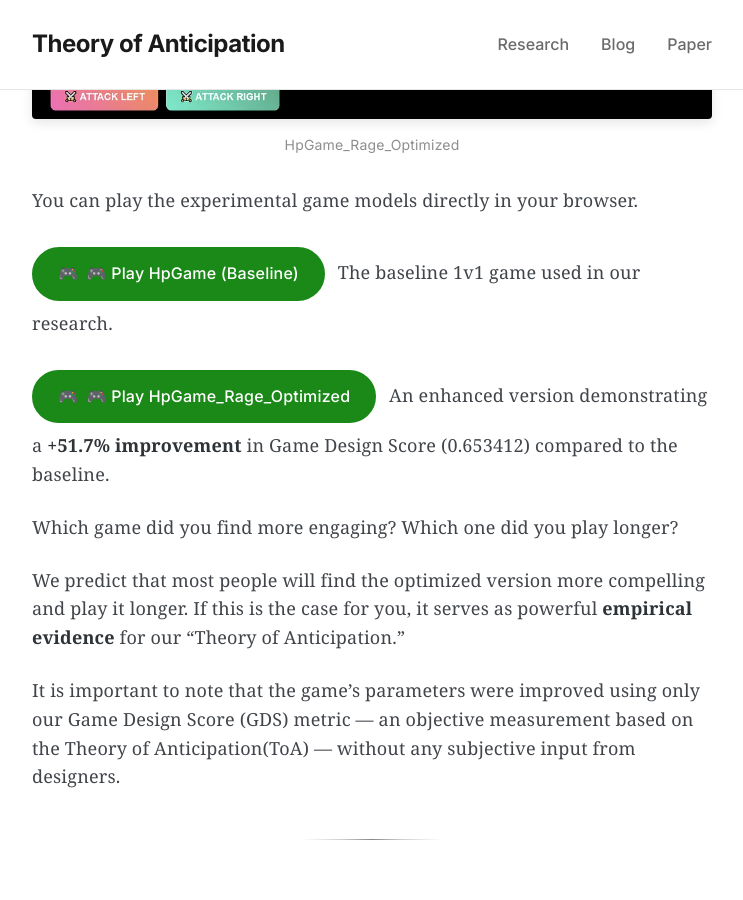
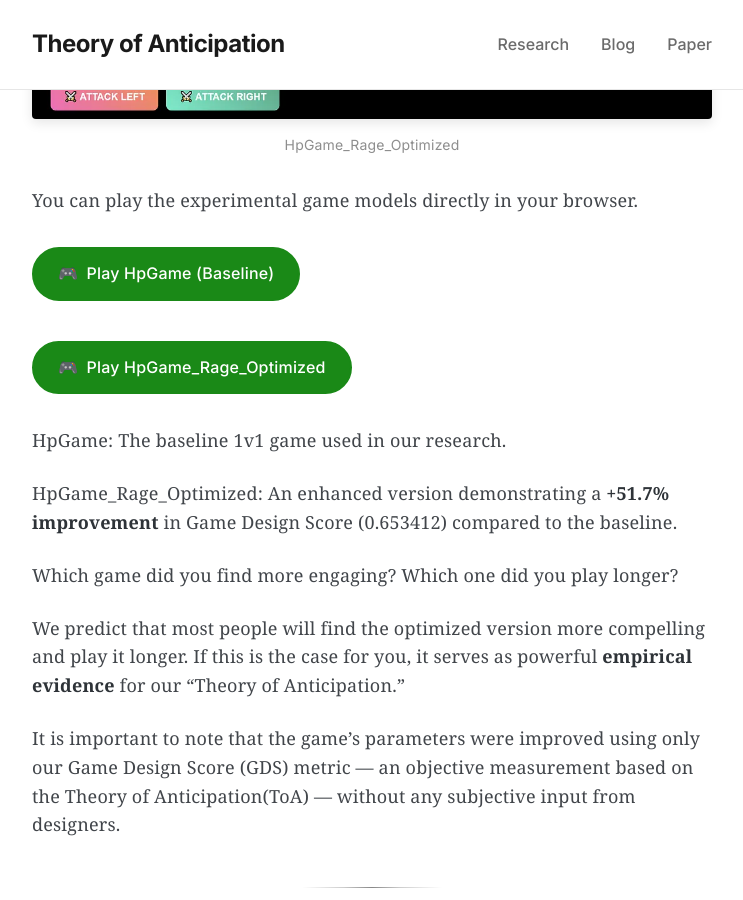
Before and after one commit to akalouis/akalouis.github.io, a Jekyll site: the page built from _posts/2025-06-28-can-you-mathematically-measure-fun-you-could-not-until-now.md, in a window 1280 px wide and 900 px high, scrolled down 9490 px. Shown: the whole window, without its empty margins (268-1011 px from the left). Built offline with Jekyll 4.4.1, drawn with Linux system fonts in a browser that asks for light colours; some web fonts are replaced; some of the changed lines change nothing that is shown.

Commit message:
Update 2025-06-28-can-you-mathematically-measure-fun-you-could-not-until-now.md

```diff
--- a/_posts/2025-06-28-can-you-mathematically-measure-fun-you-could-not-until-now.md
+++ b/_posts/2025-06-28-can-you-mathematically-measure-fun-you-could-not-until-now.md
@@ -225,11 +225,13 @@
 
 You can play the experimental game models directly in your browser.
 
-[🎮 Play HpGame (Baseline)](https://akalouis.github.io/anticipation-theory/Html/hpgame.html)
-The baseline 1v1 game used in our research.
+[Play HpGame (Baseline)](https://akalouis.github.io/anticipation-theory/Html/hpgame.html)
 
-[🎮 Play HpGame_Rage_Optimized](https://akalouis.github.io/anticipation-theory/Html/hpgame_rage_optimized.html)
-An enhanced version demonstrating a **+51.7% improvement** in Game Design Score (0.653412) compared to the baseline.
+[Play HpGame_Rage_Optimized](https://akalouis.github.io/anticipation-theory/Html/hpgame_rage_optimized.html)
+
+HpGame: The baseline 1v1 game used in our research.
+
+HpGame_Rage_Optimized: An enhanced version demonstrating a **+51.7% improvement** in Game Design Score (0.653412) compared to the baseline.
 
 Which game did you find more engaging?
 Which one did you play longer?
```
